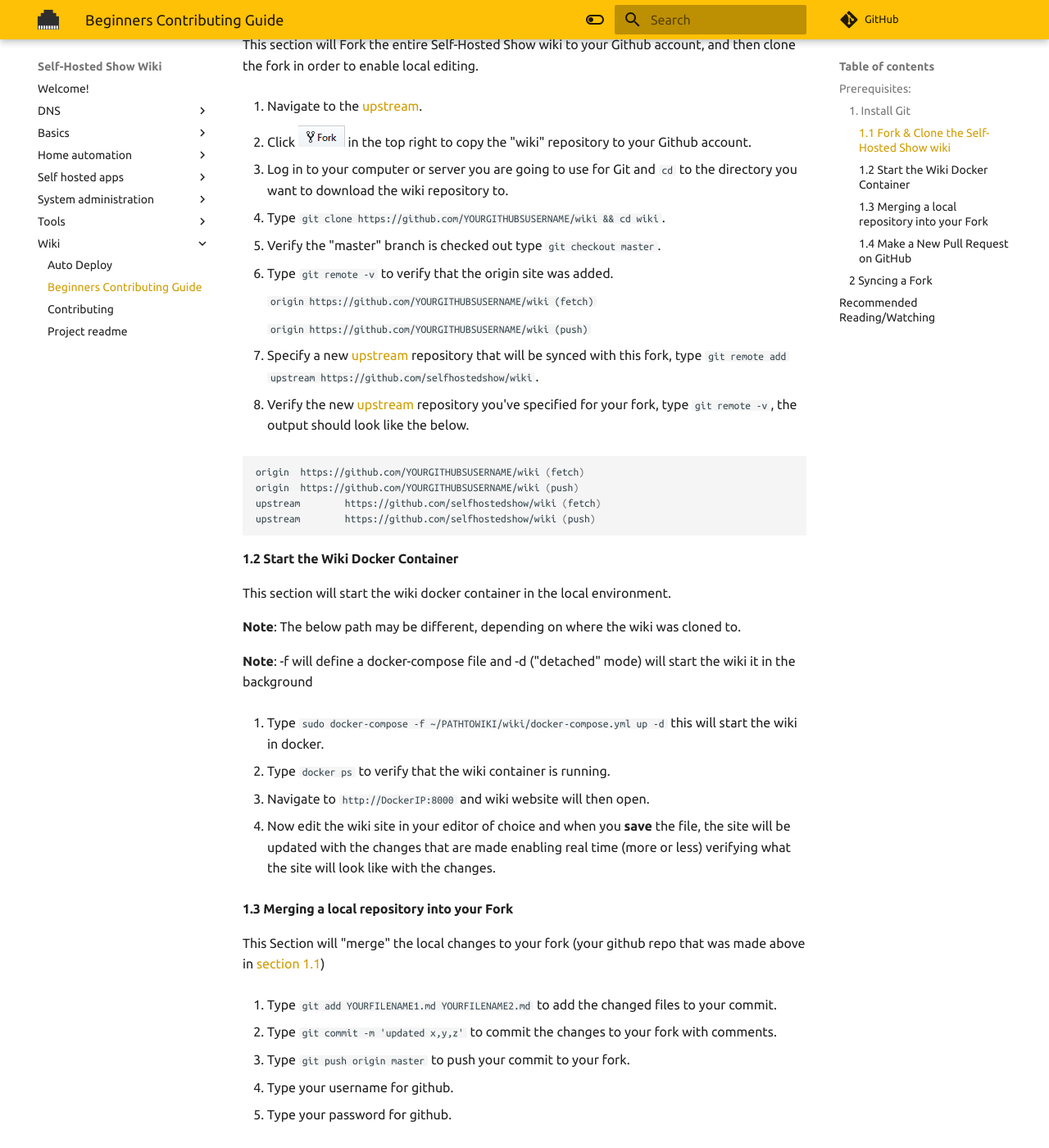
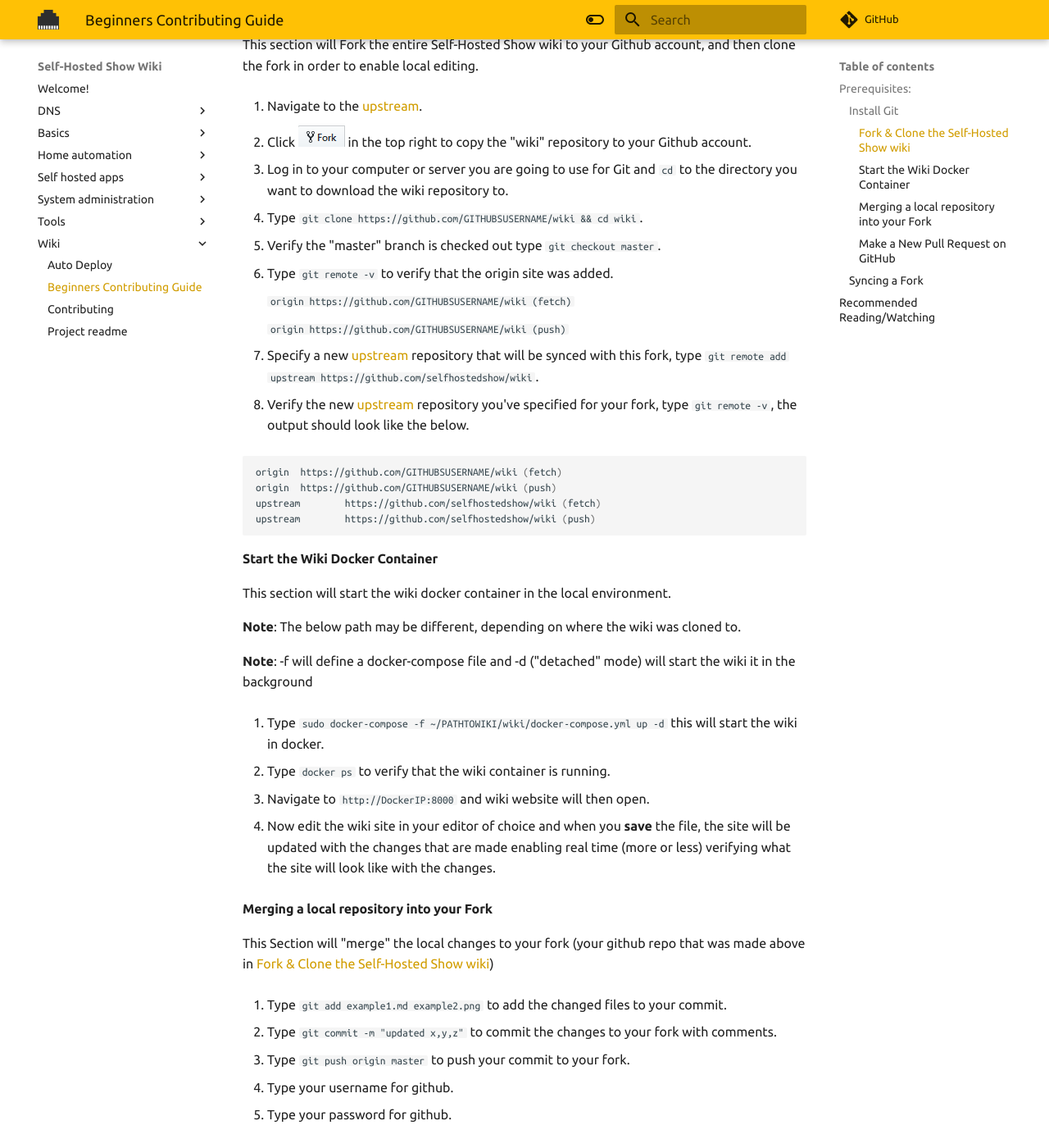
Before and after one commit to selfhostedshow/wiki, an MkDocs documentation site: the page built from docs/wiki/beginners-contributing-guide.md, in a window 1280 px wide and 1400 px high, scrolled down 793 px. Shown: the whole window at 82% size. Built offline with MkDocs 1.6.1 and Material for MkDocs 9.7.7, drawn with Linux system fonts in a browser that asks for light colours; comment, search, counter and statistics services are not loaded; some of the changed text lies outside the part shown.

Commit message:
formatting changes (#101)

````diff
--- a/docs/wiki/beginners-contributing-guide.md
+++ b/docs/wiki/beginners-contributing-guide.md
@@ -7,9 +7,9 @@ See the [Contribution Guidelines](https://wiki.selfhosted.show/wiki/contributing
 * You have a [Github](https://github.com) account and are logged in
 * This guide was written for linux
 
-__Note__: **This document will use variables thought out make sure to change them as needed.**
+__Note__: **This document will use variables throughout make sure to change them as needed.**
 
-### 1. Install Git
+### Install Git
 This section will install Git.
 
 0. Log in to the your computer or server you are going to use for Git.
@@ -22,7 +22,7 @@ This section will install Git.
 
 0. Type `git config --list` to verify the email address and username.
 
-#### 1.1 Fork & Clone the Self-Hosted Show wiki
+#### Fork & Clone the Self-Hosted Show wiki
 This section will Fork the entire Self-Hosted Show wiki to your Github account, and then clone the fork in order to enable local editing.
 
 0. Navigate to the [upstream](https://github.com/selfhostedshow/wiki).
@@ -31,18 +31,18 @@ This section will Fork the entire Self-Hosted Show wiki to your Github account,
 
 0. Log in to your computer or server you are going to use for Git and `cd` to the directory you want to download the wiki repository to.
 
-0. Type `git clone https://github.com/YOURGITHUBSUSERNAME/wiki && cd wiki`.
+0. Type `git clone https://github.com/GITHUBSUSERNAME/wiki && cd wiki`.
 
 0. Verify the "master" branch is checked out type `git checkout master`.
 
 0. Type `git remote -v` to verify that the origin site was added.
 
     ```
-    origin  https://github.com/YOURGITHUBSUSERNAME/wiki (fetch)
+    origin  https://github.com/GITHUBSUSERNAME/wiki (fetch)
     ```
 
     ```
-    origin  https://github.com/YOURGITHUBSUSERNAME/wiki (push)
+    origin  https://github.com/GITHUBSUSERNAME/wiki (push)
     ```
 
 0. Specify a new [upstream](https://github.com/selfhostedshow/wiki) repository that will be synced with this fork, type `git remote add upstream https://github.com/selfhostedshow/wiki`.
@@ -50,13 +50,13 @@ This section will Fork the entire Self-Hosted Show wiki to your Github account,
 0. Verify the new [upstream](https://github.com/selfhostedshow/wiki) repository you've specified for your fork, type `git remote -v`, the output should look like the below.
 
 ```bash
-origin  https://github.com/YOURGITHUBSUSERNAME/wiki (fetch)
-origin  https://github.com/YOURGITHUBSUSERNAME/wiki (push)
+origin  https://github.com/GITHUBSUSERNAME/wiki (fetch)
+origin  https://github.com/GITHUBSUSERNAME/wiki (push)
 upstream        https://github.com/selfhostedshow/wiki (fetch)
 upstream        https://github.com/selfhostedshow/wiki (push)
 ```
 
-#### 1.2 Start the Wiki Docker Container
+#### Start the Wiki Docker Container
 This section will start the wiki docker container in the local environment.
 
 __Note__: The below path may be different, depending on where the wiki was cloned to.
@@ -71,13 +71,13 @@ __Note__: -f will define a docker-compose file and -d ("detached" mode) will sta
 
 0. Now edit the wiki site in your editor of choice and when you **save** the file, the site will be updated with the changes that are made enabling real time (more or less) verifying what the site will look like with the changes.
 
-#### 1.3 Merging a local repository into your Fork
+#### Merging a local repository into your Fork
 
-This Section will "merge" the local changes to your fork (your github repo that was made above in [section 1.1](/wiki/beginners-contributing-guide/#11-fork-clone-the-self-hosted-show-wiki))
+This Section will "merge" the local changes to your fork (your github repo that was made above in [Fork & Clone the Self-Hosted Show wiki](/wiki/beginners-contributing-guide/#11-fork-clone-the-self-hosted-show-wiki))
 
-0. Type `git add YOURFILENAME1.md YOURFILENAME2.md` to add the changed files to your commit.
+0. Type `git add example1.md example2.png` to add the changed files to your commit.
 
-0. Type `git commit -m 'updated x,y,z'` to commit the changes to your fork with comments.
+0. Type `git commit -m "updated x,y,z"` to commit the changes to your fork with comments.
 
 0. Type  `git push origin master` to push your commit to your fork.
 
@@ -85,7 +85,7 @@ This Section will "merge" the local changes to your fork (your github repo that
 
 0. Type your password for github.
 
-#### 1.4 Make a New Pull Request on GitHub
+#### Make a New Pull Request on GitHub
 
 This section will create a new pull request from your Github repo to the [Upstream](https://github.com/selfhostedshow/wiki) wiki site.
 
@@ -101,7 +101,7 @@ This section will create a new pull request from your Github repo to the [Upstre
 
 0. The commit has now been added to the pull request the Wiki-Admins will review and if approved will get pushed to the master branch for publishing.
 
-### 2 Syncing a Fork
+### Syncing a Fork
 This Section will "pull" from the [upstream](https://github.com/selfhostedshow/wiki) repository to your local repository. **This should be done every time before you make any changes to your local wiki in order to make sure everything is in sync**.
 
 0. Verify you are in the wiki directory.
````
Also changed, not shown: other parts of docs/wiki/beginners-contributing-guide.md (+0 -2 lines).
